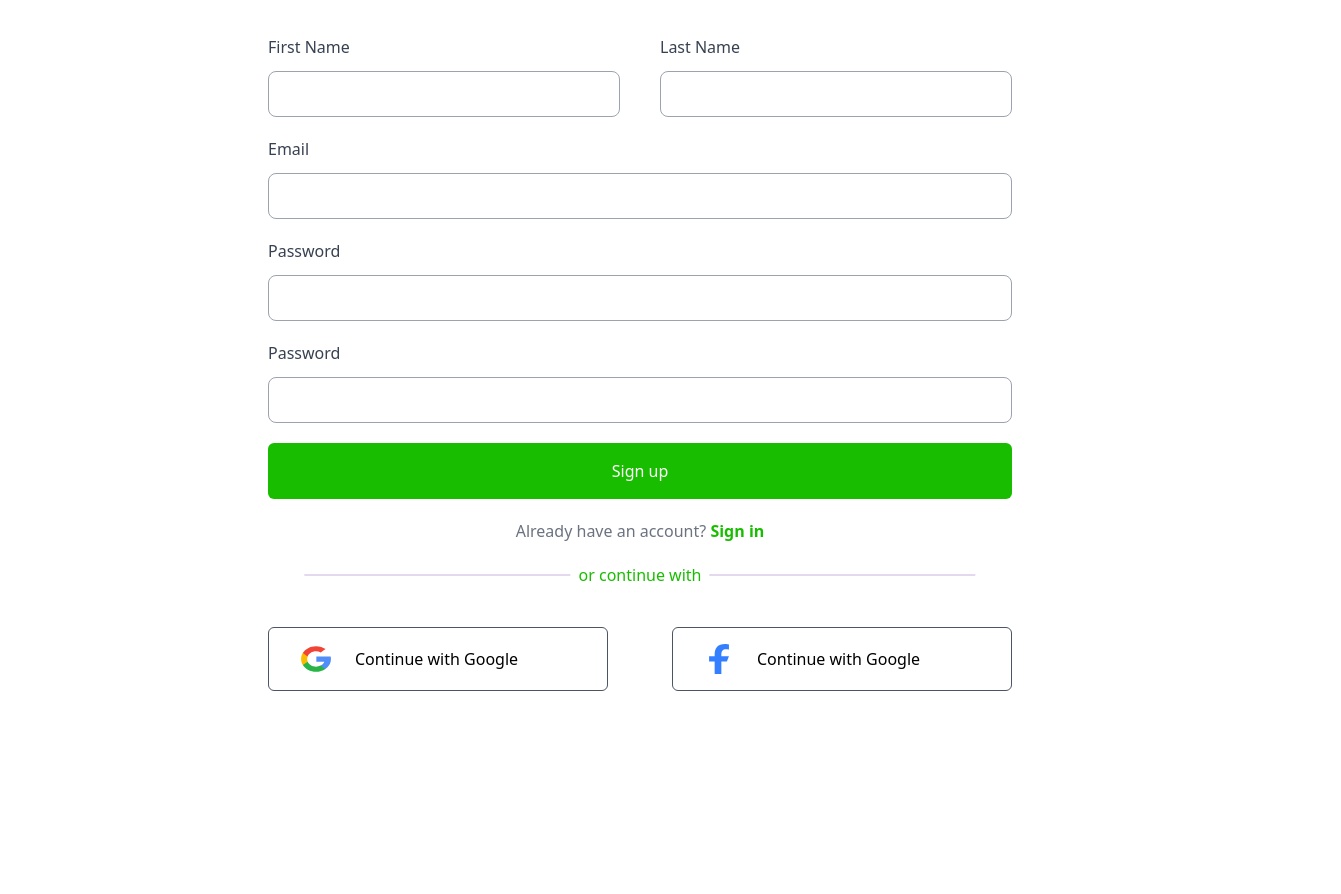
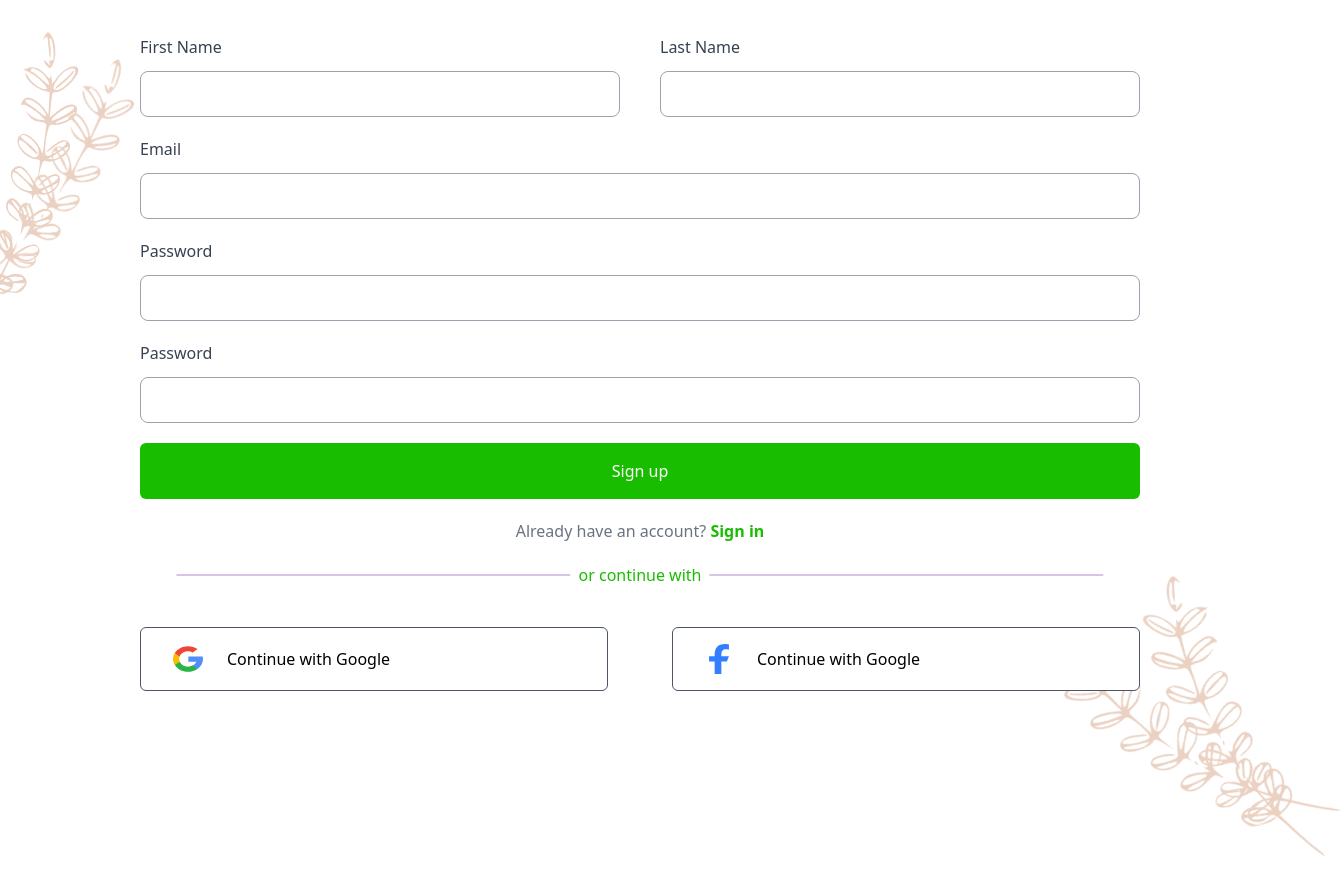
Before and after one commit to MohamedSaid7102/la-vie, a React (Vite) app: page /signup in a window 1280 px wide. Shown: the part 168-1062 px from the top of the page, 1341 px wide, since content can reach past the window. Built offline with nearby package versions, Linux system fonts and the light colour scheme.

Commit message:
Implemented authuntication pages decoration

```diff
--- a/src/App.tsx
+++ b/src/App.tsx
@@ -17,11 +17,12 @@ interface AppProps {}
 
 export const App: React.FC<AppProps> = ({}) => {
   return (
-    <div className="min-h-[200vh]">
-      <Navbar list={loginNavBarItems} />
-      {/* Signin & Signup Pages */}
-      <Outlet />
-    </div>
+    <>
+      <div className="relative">
+        <Navbar list={loginNavBarItems} />
+        <Outlet />
+      </div>
+    </>
   );
 };
 
--- a/src/components/authuntication/AuthWrapper.tsx
+++ b/src/components/authuntication/AuthWrapper.tsx
@@ -8,6 +8,19 @@ interface MyProps {
 
 export const AuthWrapper: React.FC<AuthWrapperProps> = (props: MyProps) => {
   return (
+    <>
+      {/* Left decoration */}
+      <img
+        src="/src/assets/images/auth-decoration-left.png"
+        alt="golden planet"
+        className="left-auth-decoration"
+      />
+      <img
+        src="/src/assets/images/auth-decoration-left.png"
+        alt="golden planet"
+        className="left-auth-decoration left-auth-decoration-varient "
+      />
+      {/* Nav & Children */}
       <div className="max-w-screen-xl m-auto">
         <header className="flex justify-center">
           <div
@@ -42,5 +55,17 @@ export const AuthWrapper: React.FC<AuthWrapperProps> = (props: MyProps) => {
         </header>
         {props.children}
       </div>
+      {/* Right decoration */}
+      <img
+        src="/src/assets/images/auth-decoration-right.png"
+        alt="golden planet"
+        className="right-auth-decoration right-auth-decoration-varient"
+      />
+      <img
+        src="/src/assets/images/auth-decoration-right.png"
+        alt="golden planet"
+        className="right-auth-decoration"
+      />
+    </>
   );
 };
--- a/src/pages/Signin.tsx
+++ b/src/pages/Signin.tsx
@@ -10,7 +10,7 @@ export const Signin: React.FC<SigninProps> = ({}) => {
     <>
       <form
         action="#!"
-        className="max-w-screen-md my-9 mx-auto flex flex-col gap-5 px-3"
+        className="max-w-screen-lg my-9 mx-auto flex flex-col gap-5 px-3"
       >
         {/* Email */}
         <div className="form-group-col">
--- a/src/pages/Signup.tsx
+++ b/src/pages/Signup.tsx
@@ -10,7 +10,7 @@ export const Signup: React.FC<SignupProps> = ({}) => {
     <>
       <form
         action="#!"
-        className="max-w-screen-md my-9 px-3 mx-auto flex flex-col gap-5"
+        className="max-w-screen-lg my-9 px-3 mx-auto flex flex-col gap-5"
       >
         {/* First name & Last name */}
         <div className="flex flex-col gap-5 sm:flex-row sm:gap-10">
--- a/src/styles/index.css
+++ b/src/styles/index.css
@@ -35,7 +35,29 @@
     focus-visible-state focus:bg-slate-300
     hover:bg-slate-200;
   }
+
+  .left-auth-decoration {
+    @apply absolute top-[100px] left-[-30px] scale-50 sm:scale-100 z-[-100];
+  }
+  .left-auth-decoration-varient {
+    @apply rotate-[20deg] top-[110px] left-[-10px];
+  }
+
+  .right-auth-decoration {
+    @apply absolute bottom-[-200px] right-[-20px] rotate-[-20deg] scale-50 sm:scale-100 sm:rotate-[-40deg] sm:right-[20px] z-[-100];
+  }
+  .right-auth-decoration-varient {
+    @apply rotate-[20deg] bottom-[-180px] right-[-40px]
+    sm:right-[-20px] sm:rotate-[-10deg];
+  }
+
   .smooth-transition {
     @apply transition-all duration-200 ease-in-out;
   }
 }
+
+/* Native css */
+
+body {
+  overflow-x: hidden;
+}
```
Also changed, not shown: src/assets/images/auth-decoration-left.png (added), src/assets/images/auth-decoration-right.png (added). Lines whose indentation alone changed are shown as unchanged.
